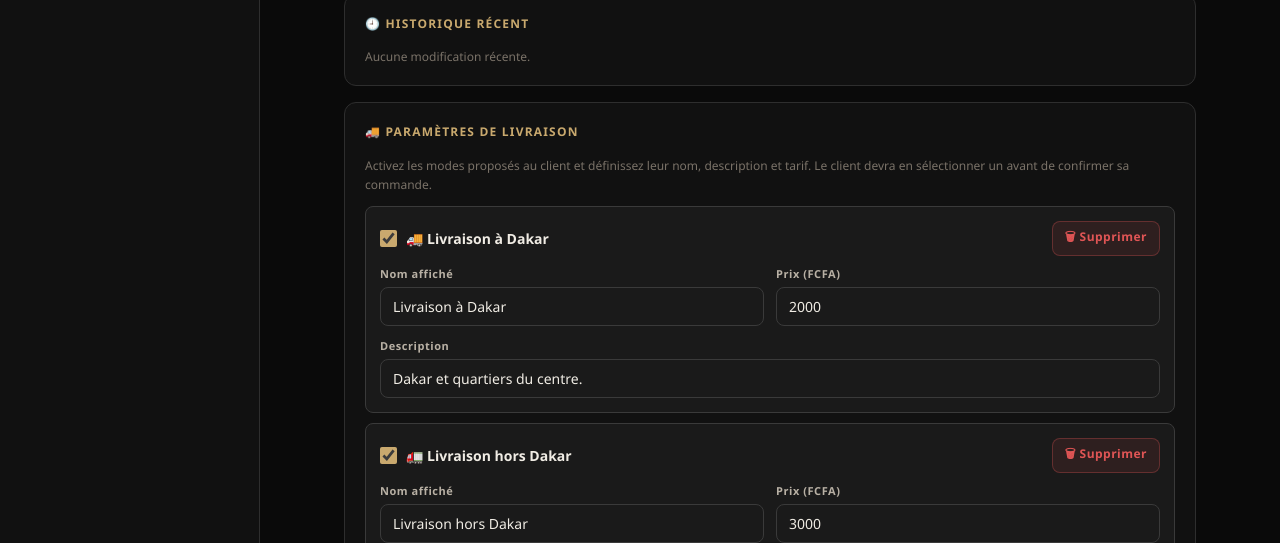
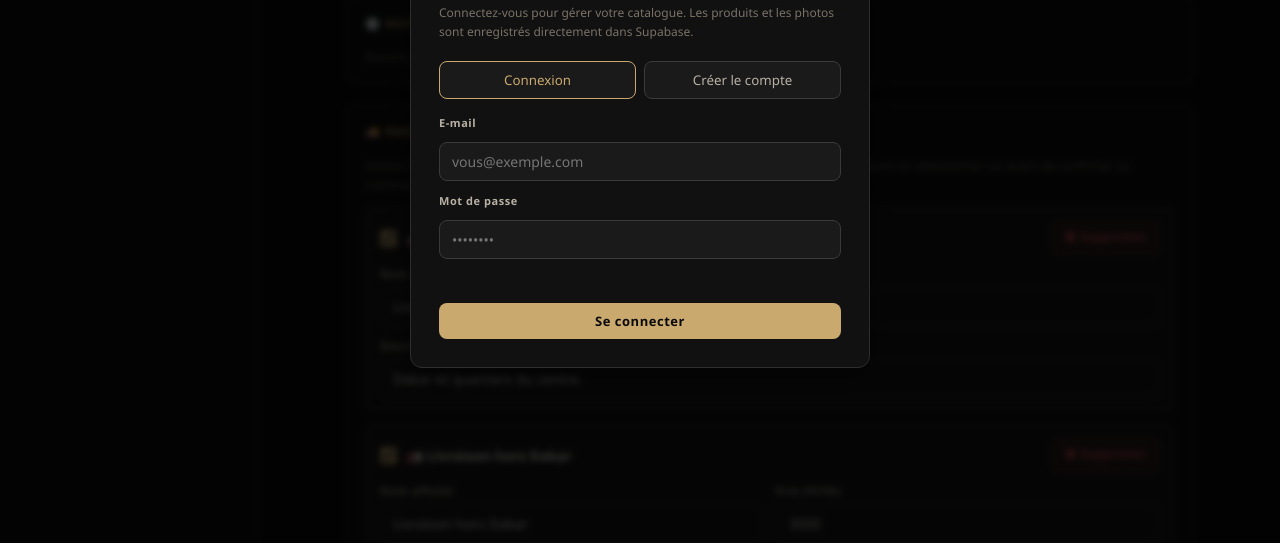
Before and after one commit to pape2000/221-LUXURY-, a plain HTML site: page gestionnaire-221-luxury.html in a window 1280 px wide. Shown: the part 257-800 px from the top of the page. Drawn offline with nearby package versions, Linux system fonts and the light colour scheme.

Commit message:
feat: directly wire Supabase config into 221 LUXURY manager

```diff
--- a/gestionnaire-221-luxury.html
+++ b/gestionnaire-221-luxury.html
@@ -429,6 +429,7 @@ input,select,textarea{font-family:inherit;font-size:14px}
   .topbar-title{display:none;}
 }
 .size-price-row input{min-width:0;width:100%;box-sizing:border-box}@media(max-width:700px){.size-price-row{grid-template-columns:1fr 1fr 80px 32px!important}}\n</style>
+  <script src="./supabase-config.js"></script>
 </head>
 <body>
 
```
